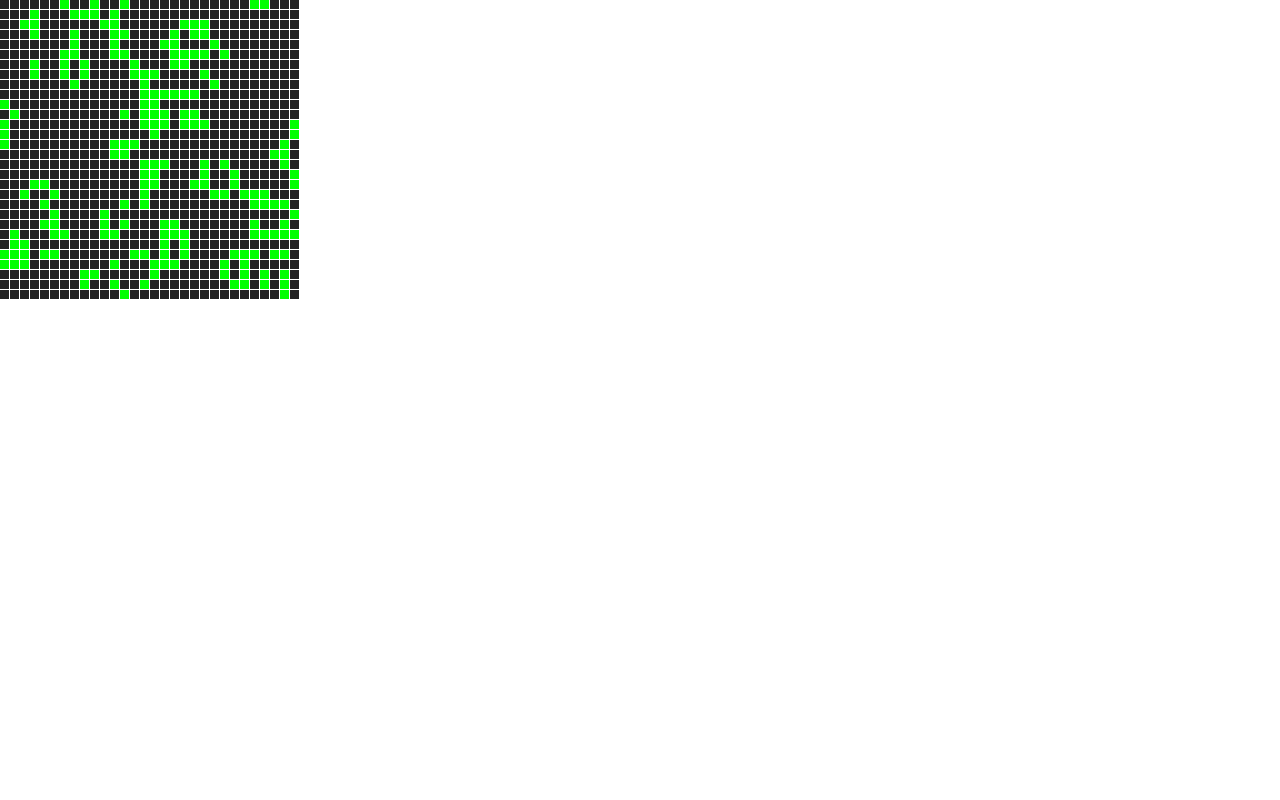
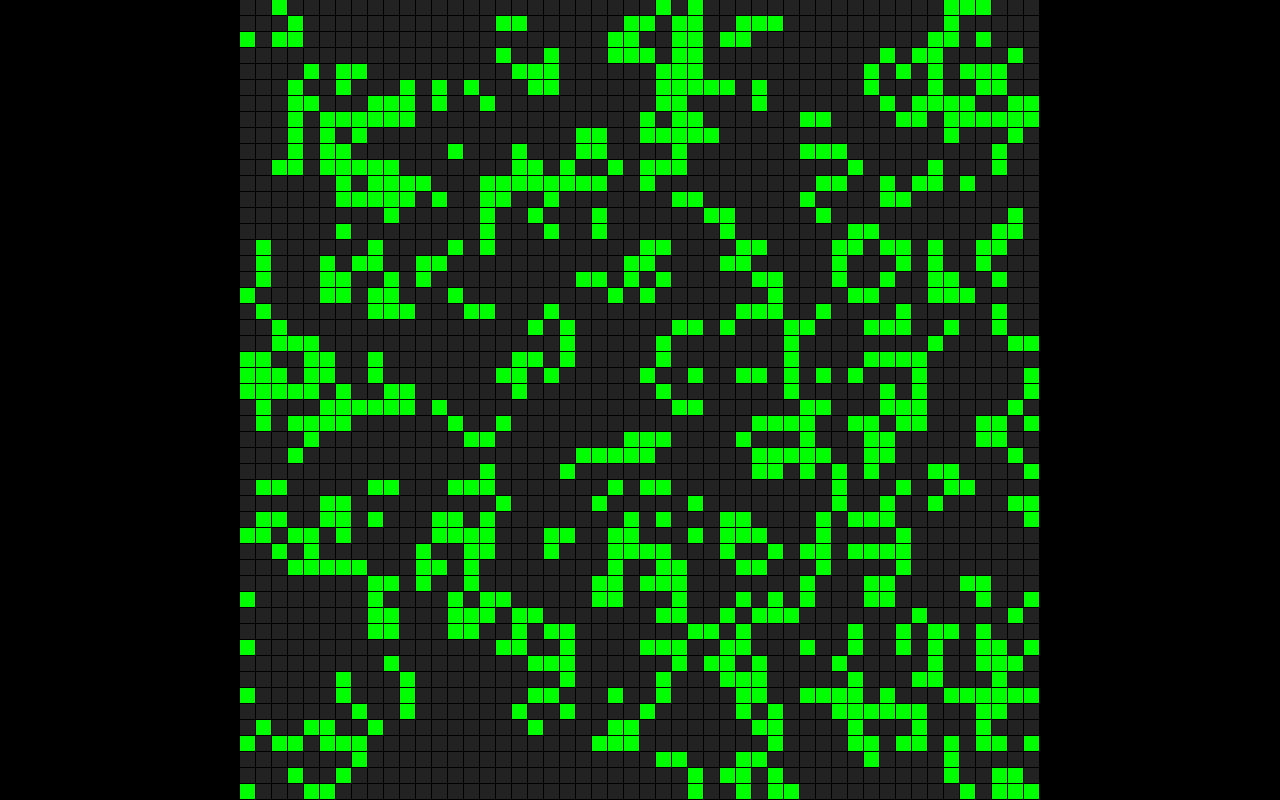
Before and after one commit to 0x62b/shrink, a website: page src/index.html in a window 1280 px wide. Drawn offline with Linux system fonts and the light colour scheme.

Commit message:
make it look nicer ig

```diff
--- a/src/index.html
+++ b/src/index.html
@@ -1,12 +1,13 @@
 <body>
   <canvas id="c"></canvas>
   <style>
-    body { margin: 0; overflow: hidden }
+    body { margin: 0; background: black; display: flex; align-items: center; justify-content: center;}
+    canvas { display: block }
   </style>
   <script>
-    const W = 30;
-    const H = 30;
-    const SIZE = 10;
+    const W = 50;
+    const H = 50;
+    const SIZE = Math.min(window.innerWidth, window.innerHeight) / 50;
 
     const c = document.getElementById("c");
     const ctx = c.getContext('2d');
@@ -44,7 +45,6 @@
     }
 
     function render() {
-      c.innerHTML = '';
       for (let i = 0; i < W; i++) {
         for (let j = 0; j < H; j++) {
           ctx.fillStyle = game[i][j] ? "#0f0" : "#222";
```
